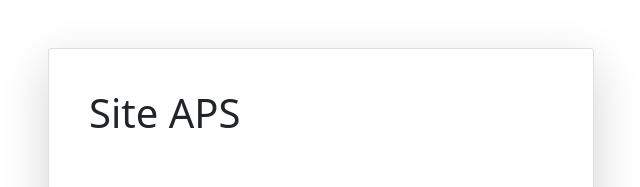
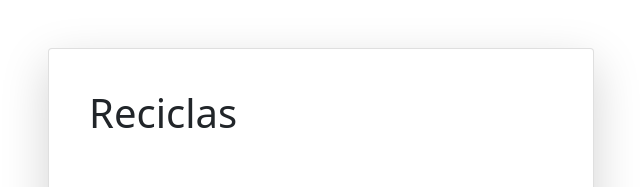
Before and after one commit to MatheusDer/site-aps, a Next.js app: page / in a window 1280 px wide. Shown: the top 187 px of the page, without its empty margins (319-959 px from the left). Built offline with nearby package versions, Linux system fonts and the light colour scheme.

Commit message:
adicionar nome do site

```diff
--- a/components/layout/navbar.js
+++ b/components/layout/navbar.js
@@ -6,7 +6,7 @@ function NavbarLayout(props) {
     <Navbar bg="dark" variant="dark" expand="lg">
       <Container>
         <Navbar.Brand href={`/posts?id=${props.idUsuario}`}>
-          Site APS
+          Reciclas
         </Navbar.Brand>
         <Navbar.Toggle aria-controls="basic-navbar-nav" />
         <Navbar.Collapse id="basic-navbar-nav">
--- a/pages/cadastro.js
+++ b/pages/cadastro.js
@@ -61,7 +61,7 @@ function CadastroPage() {
           ))}
           <Card body className="p-4 shadow-lg">
             <Card.Title>
-              <h1>Site APS</h1>
+              <h1>Reciclas</h1>
               <h2 className="mt-5">Cadastre-se</h2>
             </Card.Title>
             <Form className="mt-4" onSubmit={submitCadastroHandler}>
--- a/pages/index.js
+++ b/pages/index.js
@@ -45,7 +45,7 @@ function Login() {
           )}
           <Card body className="p-4 shadow-lg">
             <Card.Title>
-              <h1>Site APS</h1>
+              <h1>Reciclas</h1>
               <h2 className="mt-5">Entrar</h2>
             </Card.Title>
             <Form className="mt-4" onSubmit={submitLoginHandler} method="GET">
```
Also changed, not shown: pages/sobre.js (deleted, +0 -9 lines).
